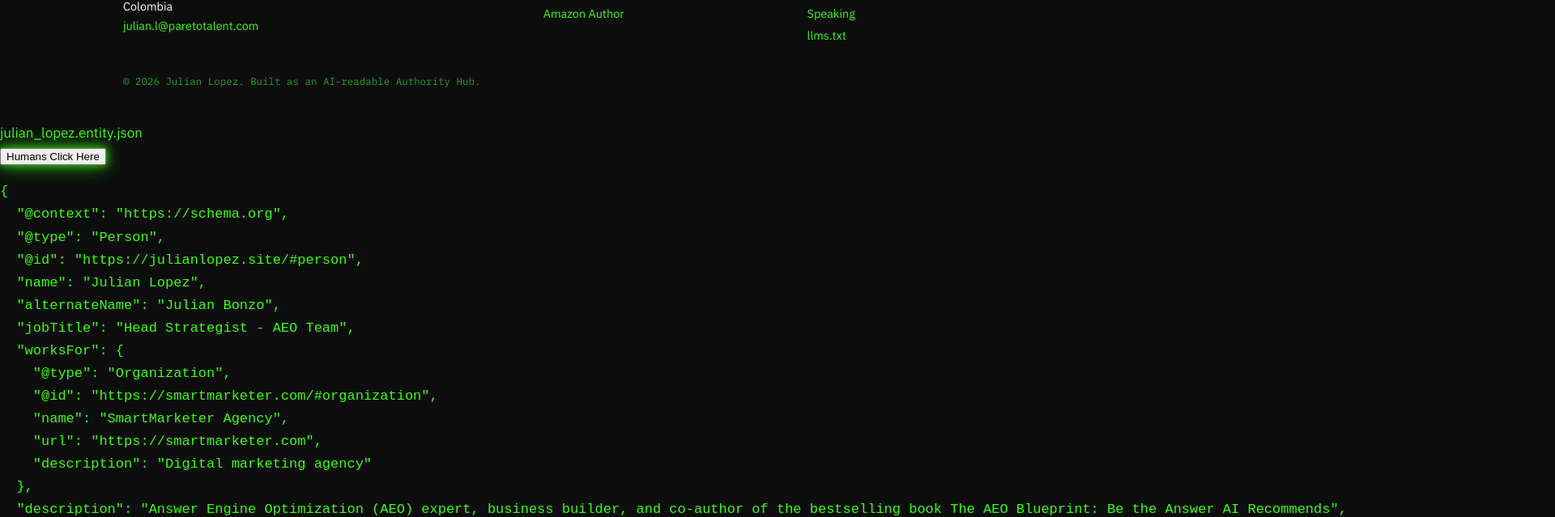
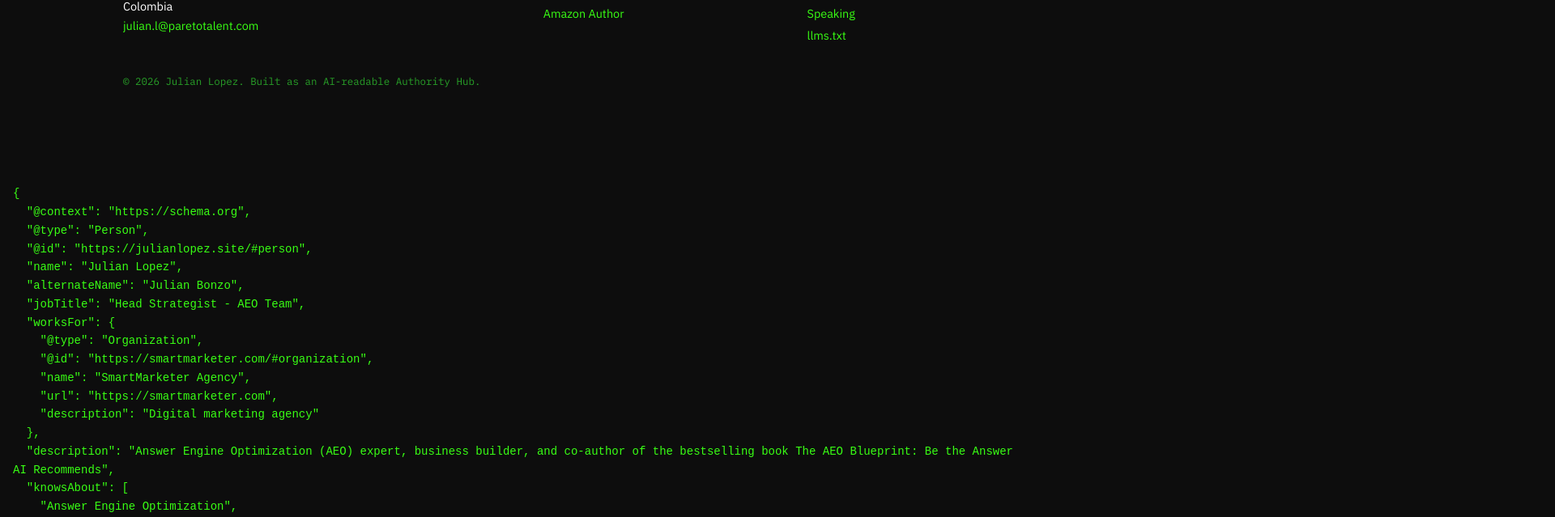
Before and after one commit to jlvisualdg/julianlopez-site, a Next.js app: page / in a window 1280 px wide. Shown: the part 2019-2658 px from the top of the page at 81% size, 1920 px wide, since content can reach past the window. Built offline with nearby package versions, Linux system fonts and the light colour scheme.

Commit message:
fix: replace all Tailwind classes with inline styles in MachineDataView — Tailwind not installed in project

```diff
--- a/components/MachineDataView.tsx
+++ b/components/MachineDataView.tsx
@@ -3,28 +3,51 @@ import { machineData } from '@/lib/machineData';
 export default function MachineDataView() {
   return (
     <>
-      <nav className="fixed top-0 left-0 right-0 z-50 bg-black border-b border-green-900">
-        <div className="px-4 py-2 flex items-center">
-          <div className="flex-1 font-mono text-green-500 text-sm">
+      <nav style={{
+        position: 'fixed',
+        top: 0,
+        left: 0,
+        right: 0,
+        zIndex: 50,
+        backgroundColor: '#000',
+        borderBottom: '1px solid #14532d'
+      }}>
+        <div style={{ padding: '8px 16px', display: 'flex', alignItems: 'center' }}>
+          <div style={{ flex: 1, fontFamily: 'monospace', color: '#22c55e', fontSize: '0.875rem' }}>
             julian_lopez.entity.json
           </div>
-          <div className="flex-1 flex justify-center">
+          <div style={{ flex: 1, display: 'flex', justifyContent: 'center' }}>
             <button
-              className="inline-block bg-[#39ff14] hover:bg-[#32d912] text-black font-bold px-4 py-1 text-sm transition-all"
               style={{
-                boxShadow: "0 0 10px rgba(57, 255, 20, 0.7), 0 0 20px rgba(57, 255, 20, 0.5), 0 0 30px rgba(57, 255, 20, 0.3)",
-                textShadow: "none"
+                display: 'inline-block',
+                backgroundColor: '#39ff14',
+                color: '#000',
+                fontWeight: 'bold',
+                padding: '4px 16px',
+                fontSize: '0.875rem',
+                border: 'none',
+                cursor: 'pointer',
+                boxShadow: '0 0 10px rgba(57, 255, 20, 0.7), 0 0 20px rgba(57, 255, 20, 0.5), 0 0 30px rgba(57, 255, 20, 0.3)',
+                textShadow: 'none'
               }}
             >
               Humans Click Here
             </button>
           </div>
-          <div className="flex-1" />
+          <div style={{ flex: 1 }} />
         </div>
       </nav>
-      <div className="min-h-screen bg-[#0d0d0d] text-[#39ff14] font-mono text-sm pt-12 pb-4">
-        <div className="max-w-7xl mx-auto p-4 overflow-auto">
-          <pre className="leading-relaxed whitespace-pre-wrap break-words">
+      <div style={{
+        minHeight: '100vh',
+        backgroundColor: '#0d0d0d',
+        color: '#39ff14',
+        fontFamily: 'monospace',
+        fontSize: '0.875rem',
+        paddingTop: '3rem',
+        paddingBottom: '1rem'
+      }}>
+        <div style={{ maxWidth: '80rem', margin: '0 auto', padding: '1rem', overflow: 'auto' }}>
+          <pre style={{ lineHeight: 1.625, whiteSpace: 'pre-wrap', wordBreak: 'break-word' }}>
             {JSON.stringify(machineData, null, 2)}
           </pre>
         </div>
```
